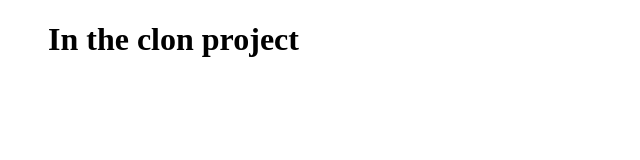
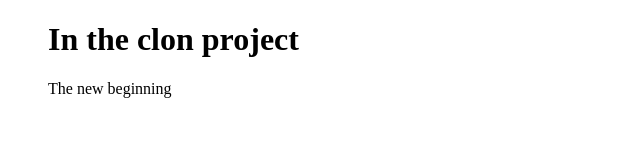
Before and after one commit to martinez41/MB_CODE_TEST, a plain HTML site: page index.html in a window 1280 px wide. Shown: the whole page, without its empty margins (0-640 px from the left). Drawn offline with Linux system fonts and the light colour scheme.

Commit message:
added a paragraph

```diff
--- a/index.html
+++ b/index.html
@@ -11,6 +11,7 @@
 		<h1>
 			In the clon project
 		</h1>
+		<p>The new beginning</p>
 	</dir>
 </body>
 </html>
```
